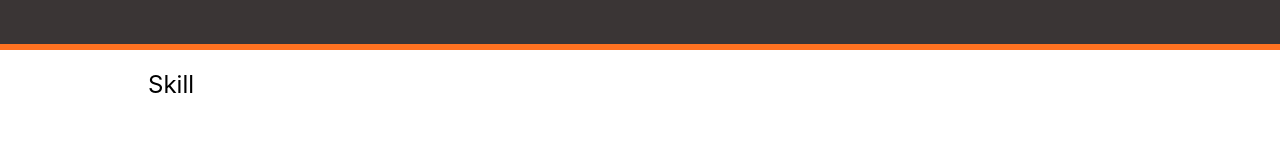
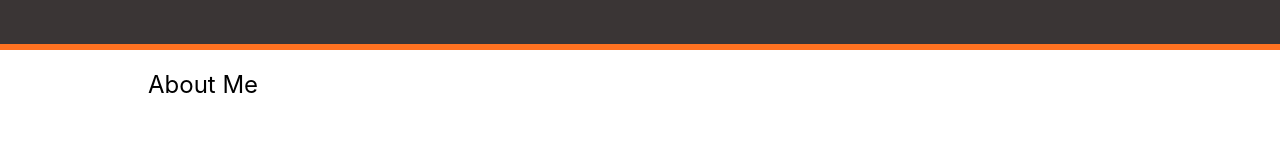
Before and after one commit to qmffkem/resume, a React (Create React App) app: page / in a window 1280 px wide. Shown: the part 296-456 px from the top of the page. Built offline with nearby package versions, Linux system fonts and the light colour scheme.

Commit message:
type on about me text

```diff
--- a/package.json
+++ b/package.json
@@ -1,4 +1,5 @@
 {
+  "homepage": "https://qmffkem.github.io/please/",
   "name": "jaeung",
   "version": "0.1.0",
   "private": true,
@@ -6,11 +7,14 @@
     "@testing-library/jest-dom": "^4.2.4",
     "@testing-library/react": "^9.4.0",
     "@testing-library/user-event": "^7.2.1",
+    "gh-pages": "^2.1.1",
     "react": "^16.12.0",
     "react-dom": "^16.12.0",
     "react-scripts": "3.3.0"
   },
   "scripts": {
+    "predeploy": "npm run build",
+    "deploy":"gh-pages -d build",
     "start": "react-scripts start",
     "build": "react-scripts build",
     "test": "react-scripts test",
--- a/src/Main/About/About.js
+++ b/src/Main/About/About.js
@@ -30,7 +30,7 @@ function About() {
       </div>
       <div id = "stripe"/>
       <h2 id ='mainTitle'>
-        Skill
+        About Me
       </h2>
     </div>
   );
```
Also changed, not shown: 1 other file (tests, documents, lock files or other folders).
